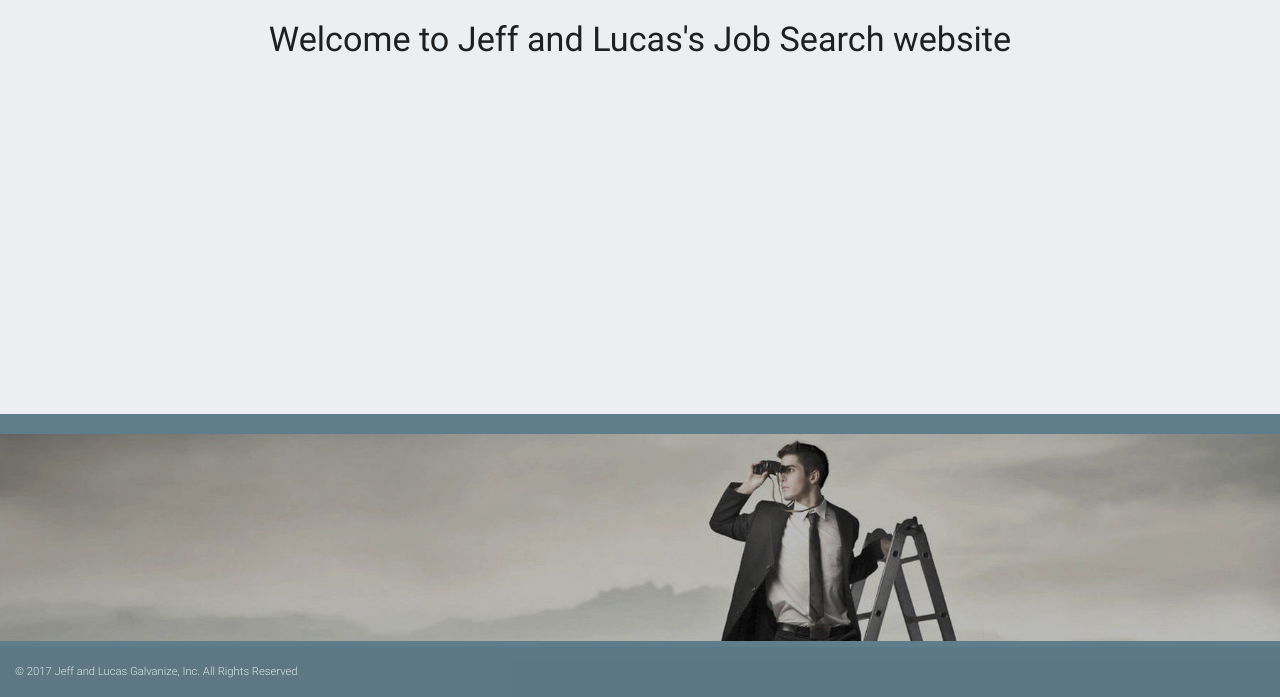
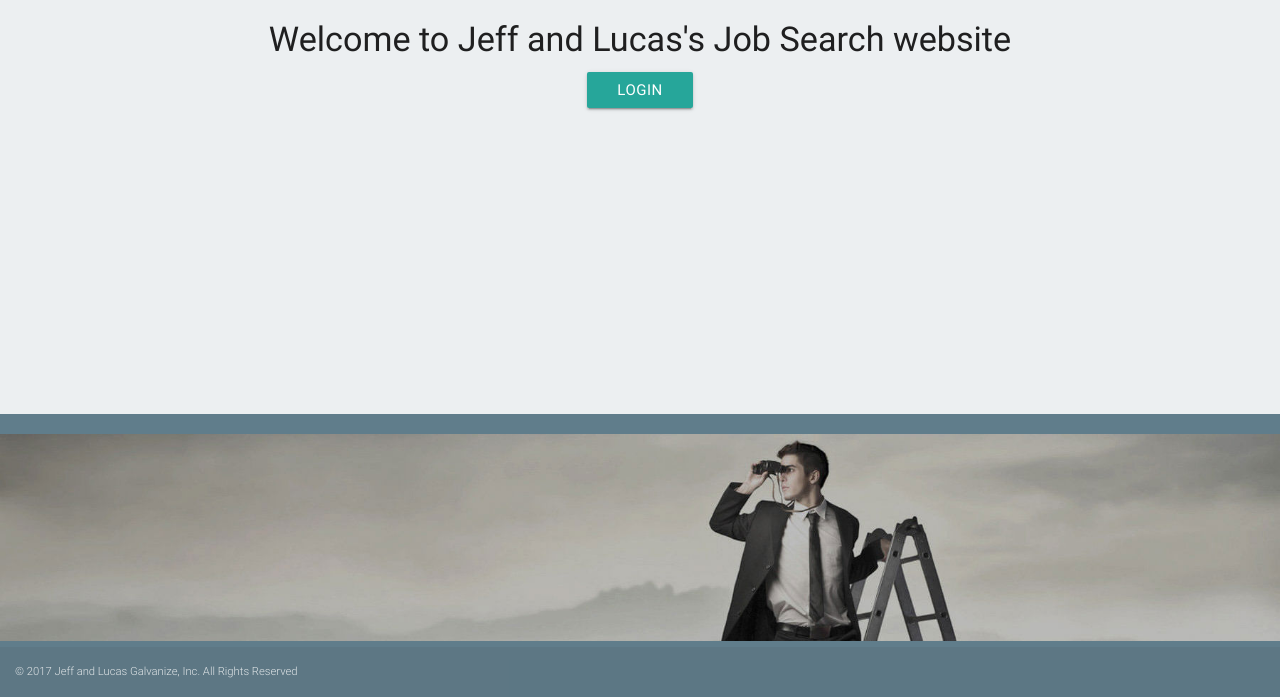
Before and after one commit to Mckillagin685/q56wd-q2-project-jl, a website: page public/index.html in a window 1280 px wide. Shown: the part 103-800 px from the top of the page. Drawn offline with nearby package versions, Linux system fonts and the light colour scheme; no server answers.

Commit message:
more stuff

```diff
--- a/public/index.html
+++ b/public/index.html
@@ -41,6 +41,7 @@
         <div class="row"></div>
         <img src="/images/job-opening-banner.png">
         <h4>Welcome to Jeff and Lucas's Job Search website</h4>
+        <button href="#loginModal" class="modal-trigger btn waves-light">Login</button>
         <div id="jobs" class="row"></div>
       </div>
 
```
